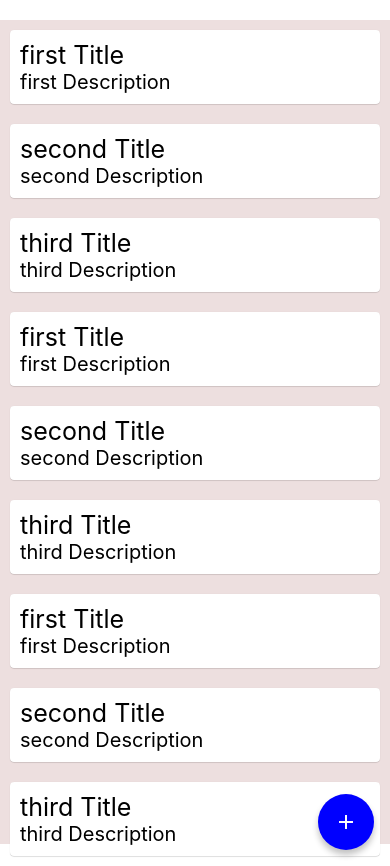
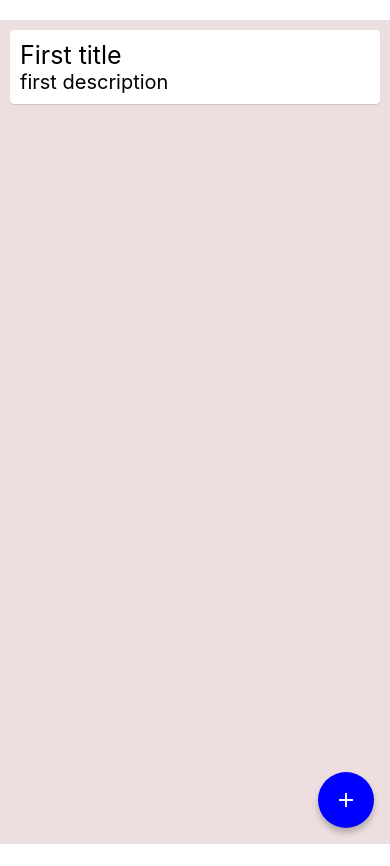
Before and after one commit to collinskoech11/ReactNativeBlogApp, a React Native app in the folder ReactNativeApp/: screen / in a window 390 px wide. After the commit the page ends 844 px from the top, so only its background shows below. Built offline with nearby package versions, Linux system fonts and the light colour scheme.

Commit message:
useEffect

```diff
--- a/ReactNativeApp/screens/Home.js
+++ b/ReactNativeApp/screens/Home.js
@@ -1,19 +1,12 @@
-import React, {useState} from 'react'
+import React, {useState, useEffect} from 'react'
 import { StyleSheet, Text, View, FlatList} from 'react-native';
 import {Card, FAB} from 'react-native-paper'
 //props is used to send data from one component to another
 
-const mydata = [
-    {id:1, title:"first Title", description:"first Description"},
-    {id:2, title:"second Title", description:"second Description"},
-    {id:3, title:"third Title", description:"third Description"},
-    {id:4, title:"first Title", description:"first Description"},
-    {id:5, title:"second Title", description:"second Description"},
-    {id:6, title:"third Title", description:"third Description"},
-    {id:7, title:"first Title", description:"first Description"},
-    {id:8, title:"second Title", description:"second Description"},
-    {id:9, title:"third Title", description:"third Description"},
-]
+
+function Home() {
+    const [data, setData] = useState([{title:"First title", description:"first description"}])
+
     const renderData = (item) => {
         return(
             <Card style={styles.cardStyle}>
@@ -22,15 +15,14 @@ const renderData = (item) => {
             </Card>
         )
     }
-function Home() {
     return (
         <View>
             <FlatList
-                data = {mydata}
+                data = {data}
                 renderItem = {({item}) => {
                     return renderData(item)
                 }}
-                keyExtractor = {item => item.id}
+                keyExtractor = {item => `${item.id}`}
             />
             <FAB
                 style = {styles.fab}
@@ -49,7 +41,7 @@ const styles = StyleSheet.create({
         margin:10,
     },
     fab: {
-        position:'absolute',
+        position:'fixed',
         margin:16,
         right:0,
         bottom:0
```
Lines whose indentation alone changed are shown as unchanged.
